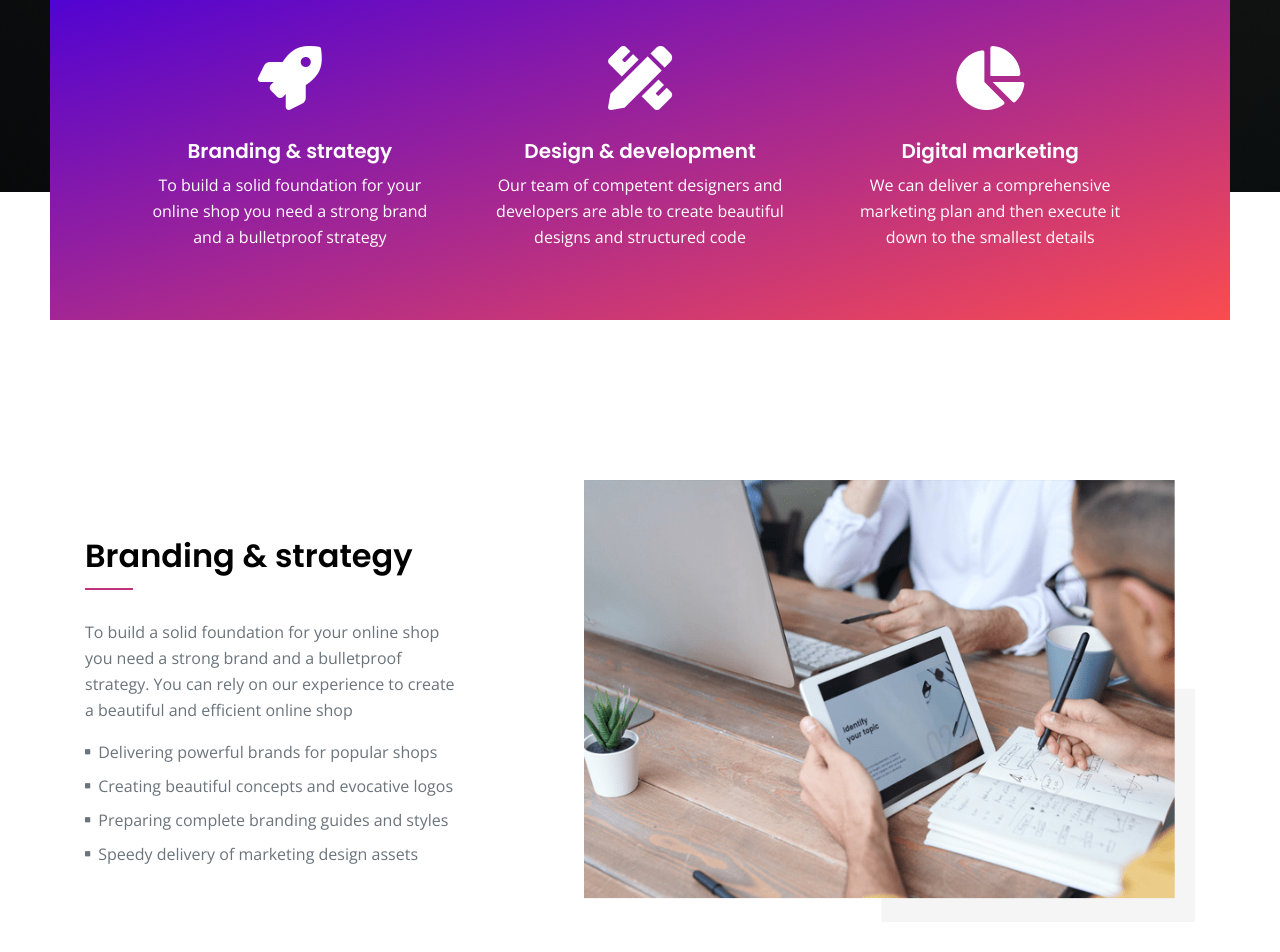
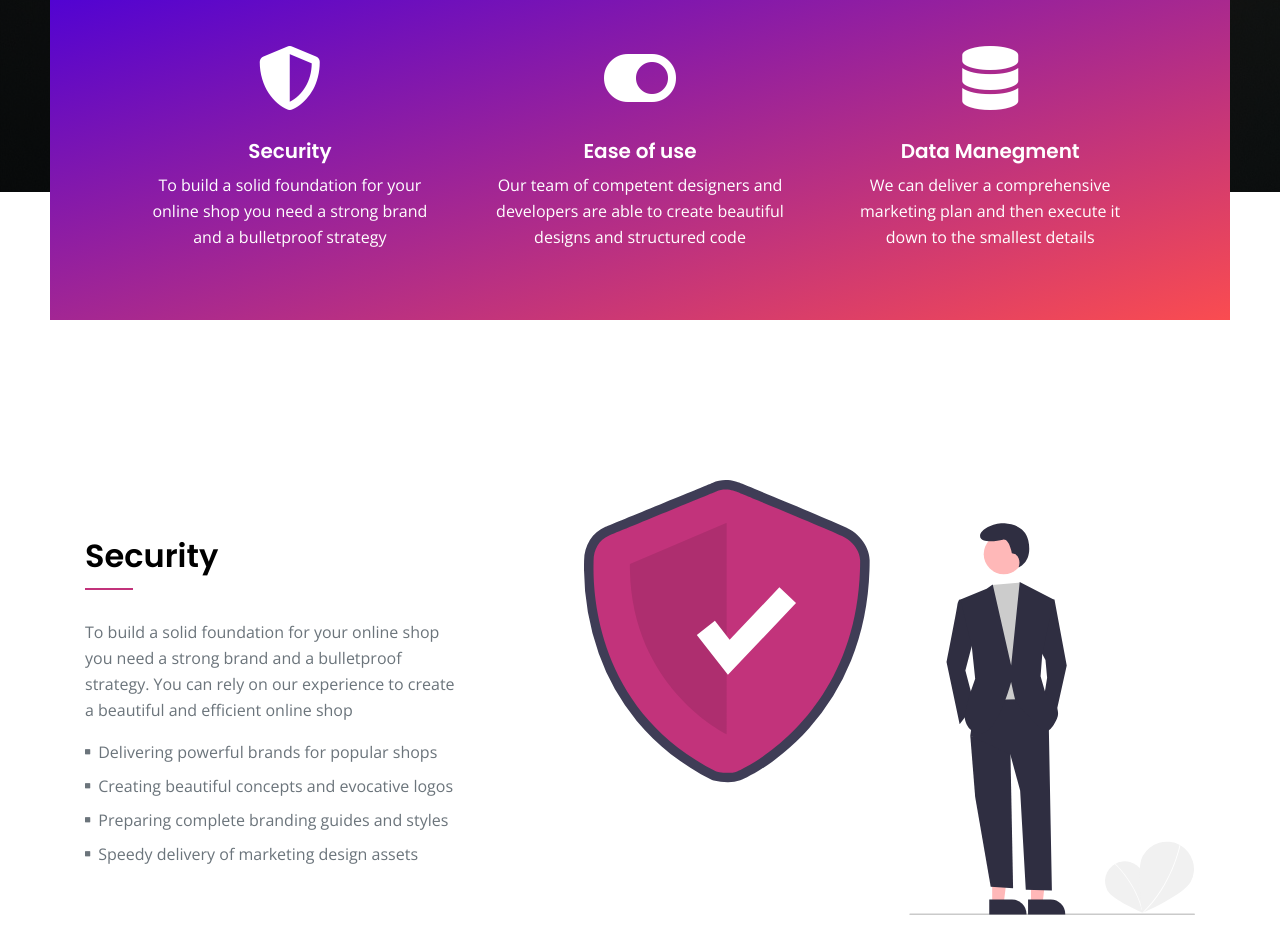
Before and after one commit to TEK830-Group18/tek830-group18.github.io, a plain HTML site: page index.html in a window 1280 px wide. Shown: the part 700-1652 px from the top of the page. Drawn offline with nearby package versions, Linux system fonts and the light colour scheme.

Commit message:
Swapped some images and icons

```diff
--- a/index.html
+++ b/index.html
@@ -92,10 +92,13 @@
                         <!-- Card -->
                         <div class="card">
                             <div class="card-image">
-                                <i class="fas fa-rocket"></i>
+                                <!-- <i class="fas fa-rocket"></i> -->
+                                <!-- <i class="fas fa-solid fa-house-lock"></i> -->
+                                <!-- <i class="fas fa-unlock"></i> -->
+                                <i class="fas fa-shield-alt"></i>
                             </div>
                             <div class="card-body">
-                                <h5 class="card-title">Branding & strategy</h5>
+                                <h5 class="card-title">Security</h5>
                                 <div class="card-text">To build a solid foundation for your online shop you need a strong brand and a bulletproof strategy</div>
                             </div>
                         </div>
@@ -104,10 +107,12 @@
                         <!-- Card -->
                         <div class="card">
                             <div class="card-image">
-                                <i class="fas fa-pencil-ruler"></i>
+                                <!-- <i class="fas fa-pencil-ruler"></i> -->
+                                <i class="fas fa-solid fa-toggle-on"></i>
+
                             </div>
                             <div class="card-body">
-                                <h5 class="card-title">Design & development</h5>
+                                <h5 class="card-title">Ease of use</h5>
                                 <div class="card-text">Our team of competent designers and developers are able to create beautiful designs and structured code</div>
                             </div>
                         </div>
@@ -116,10 +121,11 @@
                         <!-- Card -->
                         <div class="card">
                             <div class="card-image">
-                                <i class="fas fa-chart-pie"></i>
+                                <!-- <i class="fas fa-chart-pie"></i> -->
+                                <i class="fas fa-solid fa-database"></i>
                             </div>
                             <div class="card-body">
-                                <h5 class="card-title">Digital marketing</h5>
+                                <h5 class="card-title">Data Manegment</h5>
                                 <div class="card-text">We can deliver a comprehensive marketing plan and then execute it down to the smallest details</div>
                             </div>
                         </div>
@@ -139,7 +145,7 @@
             <div class="row">
                 <div class="col-lg-6 col-xl-5">
                     <div class="text-container">
-                        <h2>Branding & strategy</h2>
+                        <h2>Security</h2>
                         <hr class="hr-heading">
                         <p>To build a solid foundation for your online shop you need a strong brand and a bulletproof strategy. You can rely on our experience to create a beautiful and efficient online shop</p>
                         <ul class="list-unstyled li-space-lg">
@@ -164,7 +170,8 @@
                 </div> <!-- end of col -->
                 <div class="col-lg-6 col-xl-7">
                     <div class="image-container">
-                        <img class="img-fluid" src="images/details-1.png" alt="alternative">
+                        <!-- <img class="img-fluid" src="images/details-1.png" alt="alternative"> -->
+                        <img class="img-fluid" src="images/security.svg" alt="alternative">
                     </div> <!-- end of image-container -->
                 </div> <!-- end of col -->
             </div> <!-- end of row -->
@@ -179,12 +186,13 @@
             <div class="row">
                 <div class="image-area">
                     <div class="image-container">
-                        <img class="img-fluid" src="images/details-2.jpg" alt="alternative">
+                        <!-- <img class="img-fluid" src="images/details-2.jpg" alt="alternative"> -->
+                        <img class="img-fluid" src="images/relax.svg" alt="alternative">
                     </div> <!-- end of image-container -->
                 </div> <!-- end of image-area -->
                 <div class="text-area">
                     <div class="text-container">
-                        <h2>Design & development</h2>
+                        <h2>Ease of use</h2>
                         <hr class="hr-heading">
                         <p>Our team of competent designers and developers are able to create beautiful designs and structured code that will serve your ecommerce project to establish your market position and increase revenues</p>
                         <a class="btn-solid-reg popup-with-move-anim" href="#details-lightbox">Lightbox</a>
@@ -243,7 +251,7 @@
             <div class="row">
                 <div class="col-lg-6 col-xl-5">
                     <div class="text-container">
-                        <h2>Digital marketing</h2>
+                        <h2>Data Manegment</h2>
                         <hr class="hr-heading">
                         <p>We can deliver a comprehensive marketing plan and then execute it down to the smallest details. Our marketing specialist will also conduct evaluations regularly and advise you</p>
                         <ul class="list-unstyled li-space-lg">
@@ -268,7 +276,8 @@
                 </div> <!-- end of col -->
                 <div class="col-lg-6 col-xl-7">
                     <div class="image-container">
-                        <img class="img-fluid" src="images/details-3.png" alt="alternative">
+                        <img class="img-fluid" src="images/user-data.svg" alt="alternative">
+                        <!-- <img class="img-fluid" src="images/details-3.png" alt="alternative"> -->
                     </div> <!-- end of image-container -->
                 </div> <!-- end of col -->
             </div> <!-- end of row -->
```
Also changed, not shown: images/relax.svg (added), images/security.svg (added), images/user-data.svg (added).
